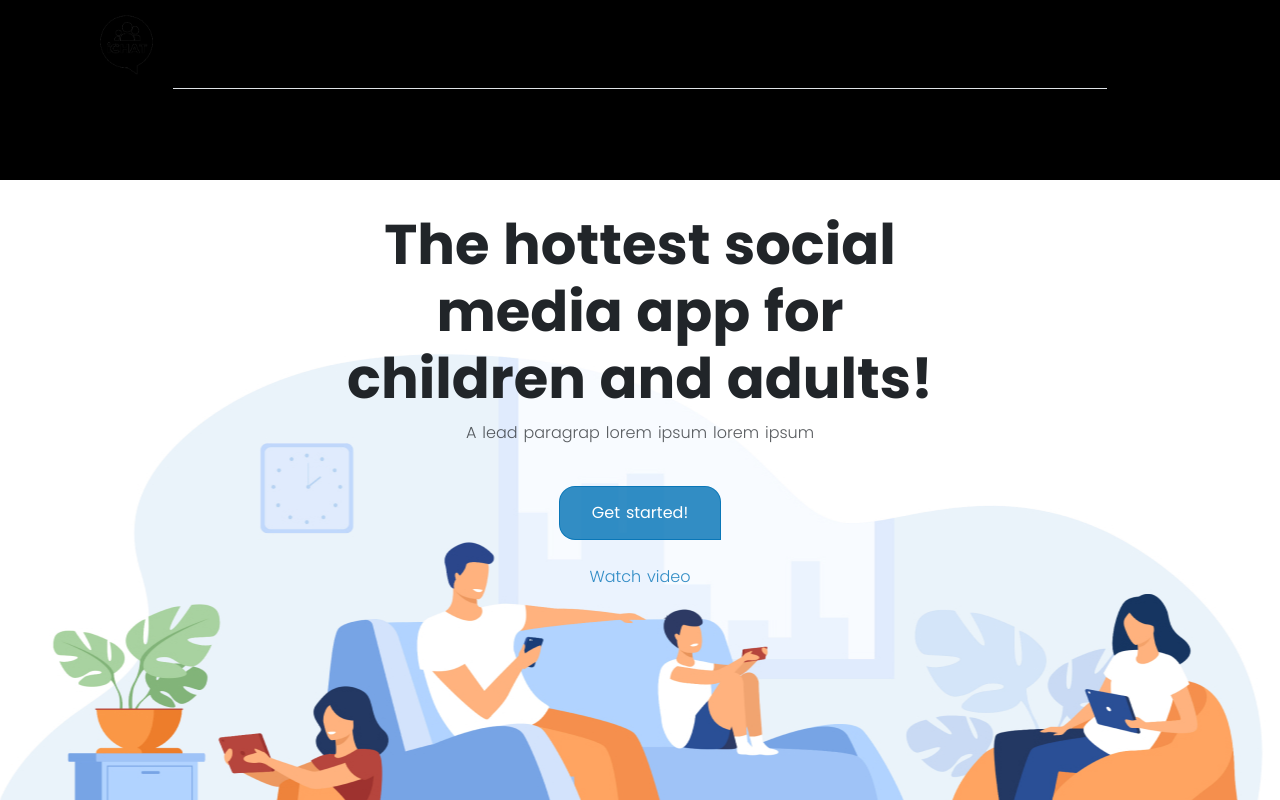
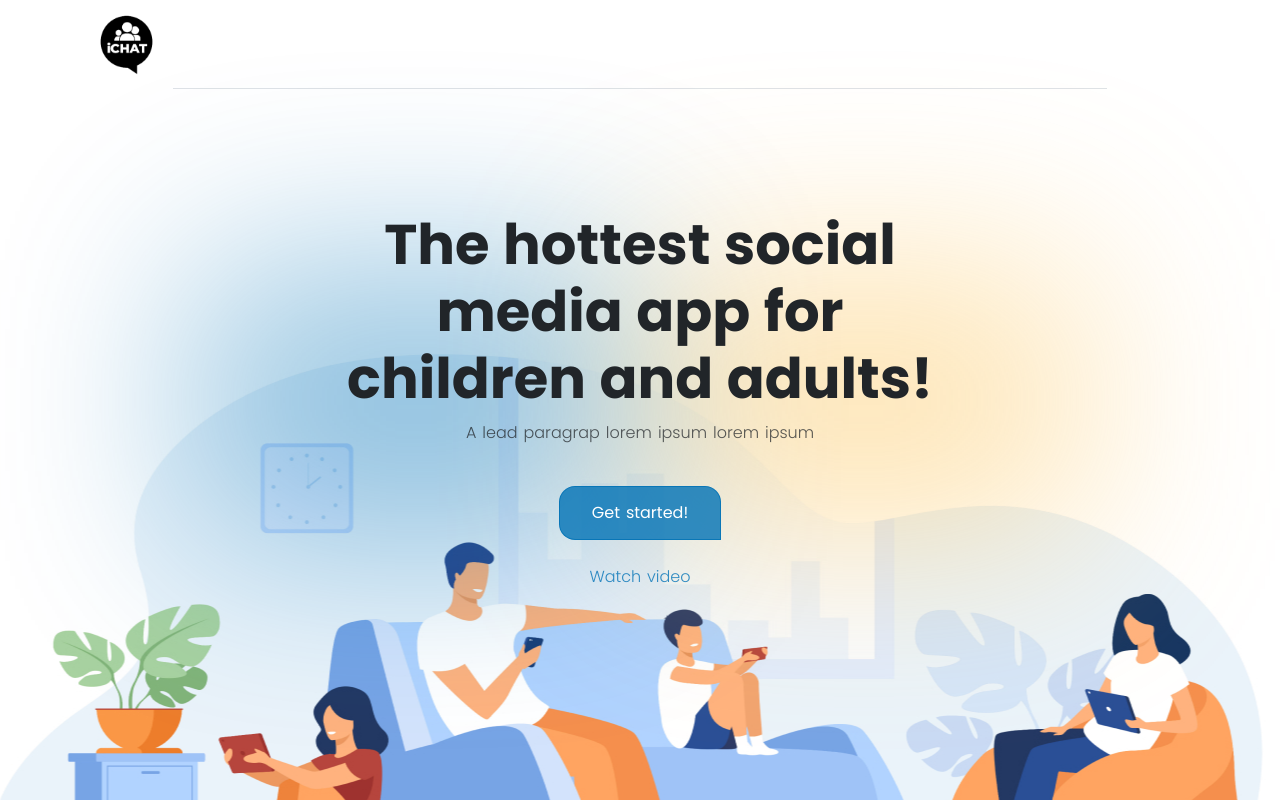
Before and after one commit to sankar008/ichat, a React (Create React App) app: page / in a window 1280 px wide. Built offline with nearby package versions, Linux system fonts and the light colour scheme.

Commit message:
Update main.scss

```diff
--- a/src/assets/style/main.scss
+++ b/src/assets/style/main.scss
@@ -144,7 +144,7 @@ page-wrapper {
         &.bg-home {
             justify-content: center;
             align-items: center;
-            // z-index: 1;
+            z-index: 1;
             &:after, &:before {
                 --size: 35%;
                 content: "";
@@ -167,12 +167,14 @@ page-wrapper {
             }
             @media only screen and (min-width: 769px) {
                 &.bg-home {
-                    background: url(../img/homeBanner-bg.jpg) no-repeat center bottom, linear-gradient(#000, #000);
+                    background: url(../img/homeBanner-bg.jpg) no-repeat center bottom
+                    //, linear-gradient(#000, #000);
                 }
             }
             @media only screen and (max-width: 768px) {
                 &.bg-home {
-                    background: url(../img/homeBanner-bg.jpg) no-repeat center bottom/117%, linear-gradient(#000, #000);
+                    background: url(../img/homeBanner-bg.jpg) no-repeat center bottom/117%
+                    //, linear-gradient(#000, #000);
                 }
             }
         }
@@ -194,7 +196,7 @@ page-wrapper {
 
 
 .sec-main {
-    background: rgba(var(--color-dark-rgb));
+    // background: rgba(var(--color-dark-rgb));
     color: rgba(var(--bs-light-rgb), .9);
     padding: 4rem 0;
     .dtl-profile {
```
